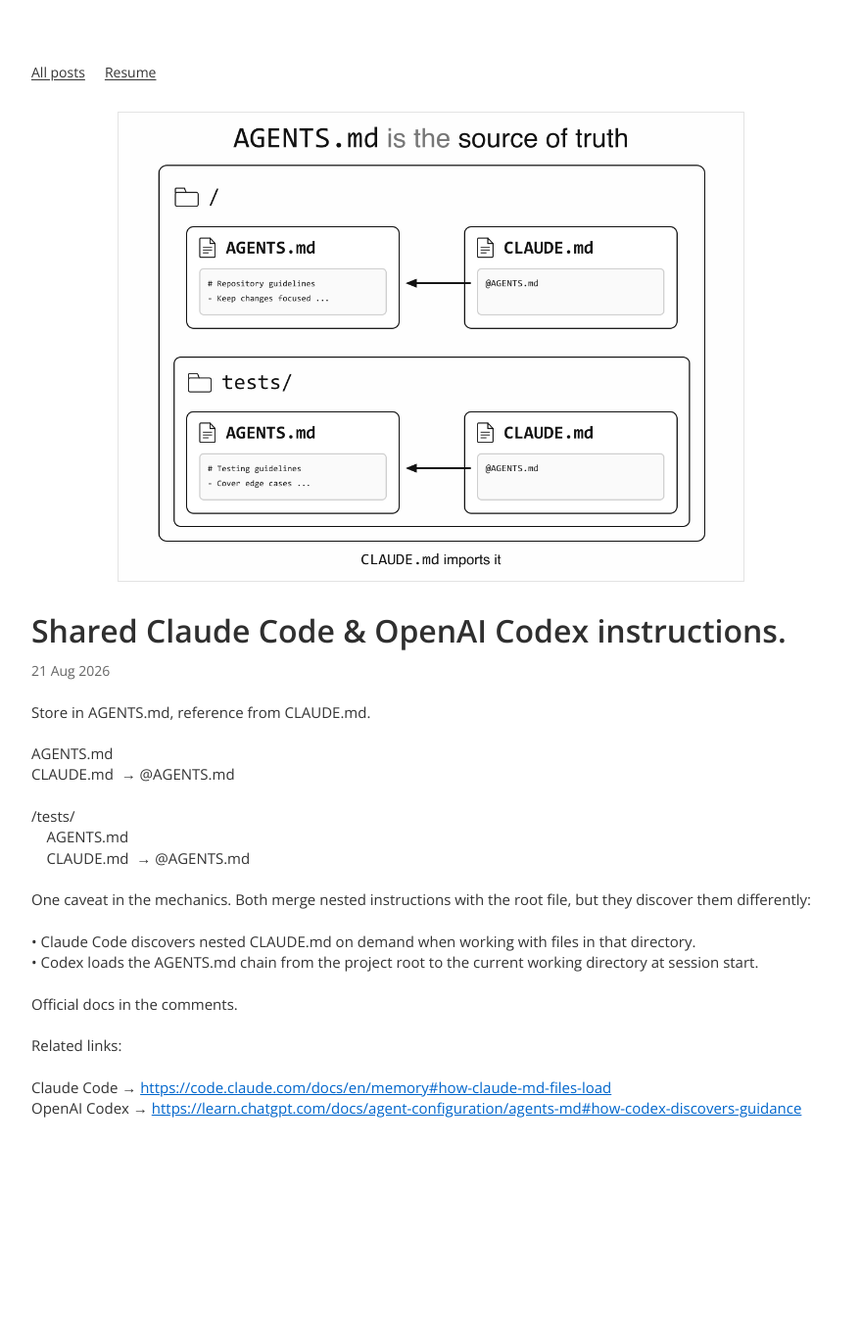
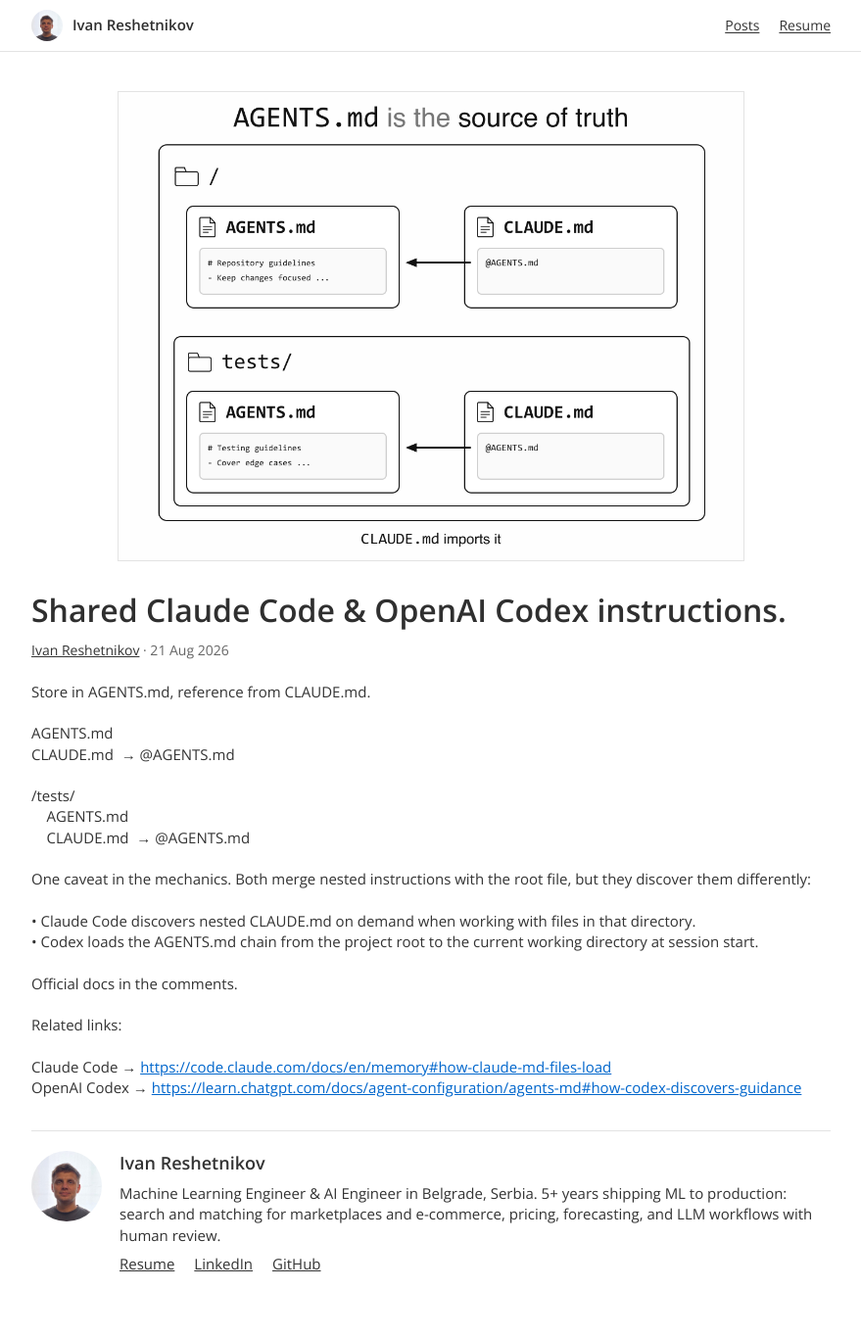
Before and after one commit to resivalex/django-blog, a Django app: page /posts/agents-md-claude-md/ in a window 1280 px wide. Shown: the whole page at 98% size, without its empty margins (200-1079 px from the left). Before the commit the page ends 1141 px from the top, so only its background shows below. Run offline with Django 3.2, Linux system fonts and the light colour scheme.

Commit message:
Optimize layout
Co-Authored-By: Claude Opus 5.5 <noreply@anthropic.com>

```diff
--- a/app/posts.py
+++ b/app/posts.py
@@ -4,6 +4,7 @@ from datetime import date
 POSTS = [
     {
         "slug": "english-review-instruction",
+        "description": 'My coding agent reviews the English in every prompt before the task. How I made one global instruction stable, and what it costs per session.',
         "date": date(2026, 9, 22),
         "title": 'No new app. No new habit. Just better English while I work.',
         "image": "english-review.png",
@@ -57,6 +58,7 @@ The full instruction → https://gist.github.com/resivalex/bdfd0769672b9c8a954a4
     },
     {
         "slug": "agents-md-claude-md",
+        "description": 'Share one set of instructions between Claude Code and OpenAI Codex: keep it in AGENTS.md, import it from CLAUDE.md, and know how each tool finds nested files.',
         "date": date(2026, 8, 21),
         "title": 'Shared Claude Code & OpenAI Codex instructions.',
         "image": "agents-md.png",
@@ -85,6 +87,7 @@ OpenAI Codex → https://learn.chatgpt.com/docs/agent-configuration/agents-md#ho
     },
     {
         "slug": "product-type-discovery",
+        "description": 'Product type discovery for millions of products with no taxonomy: a same-type contract, an LLM judge for merges, metric learning, and active learning.',
         "date": date(2026, 8, 3),
         "title": "Can't name. Can't count. Still have to classify.",
         "image": "product-type-discovery.gif",
--- a/app/static/app/styles.css
+++ b/app/static/app/styles.css
@@ -242,21 +242,89 @@ section + section {
 
 /* Posts */
 
-.post-preview {
-  margin-bottom: 32px;
+.site-bar {
+  position: sticky;
+  top: 0;
+  z-index: 10;
+  background: #fff;
+  border-bottom: 1px solid #e3e3e3;
 }
 
-.post-preview h2 {
+.site-bar-inner {
+  display: flex;
+  align-items: center;
+  justify-content: space-between;
+  max-width: 960px;
+  margin: 0 auto;
+  padding: 10px 72px;
+}
+
+.site-bar-author {
+  display: flex;
+  align-items: center;
+  gap: 10px;
+  color: #2f2f2f;
+  font-weight: 600;
+  text-decoration: none;
+}
+
+.site-bar-author img {
+  border-radius: 50%;
+}
+
+.site-bar-links {
+  display: flex;
+  gap: 20px;
+  font-size: 14px;
+}
+
+.site-bar-links a {
+  color: #333;
+  text-underline-offset: 2px;
+}
+
+.site-bar + .resume-page {
+  padding-top: 40px;
+}
+
+.post-card {
+  display: grid;
+  grid-template-columns: 200px 1fr;
+  gap: 24px;
+  align-items: start;
+  margin-bottom: 20px;
+  padding: 16px;
+  color: inherit;
+  text-decoration: none;
+  border: 1px solid #e3e3e3;
+  border-radius: 8px;
+}
+
+.post-card:hover {
+  border-color: #9f9f9f;
+}
+
+.post-card:hover h2 {
+  text-decoration: underline;
+}
+
+.post-card h2 {
   margin-bottom: 4px;
   font-size: 21px;
 }
 
-.post-preview h2 a {
-  text-decoration: none;
+.post-card .post-excerpt {
+  margin-bottom: 0;
 }
 
-.post-preview h2 a:hover {
-  text-decoration: underline;
+.post-card-image {
+  width: 100%;
+  height: auto;
+  aspect-ratio: 4 / 3;
+  object-fit: contain;
+  background: #fff;
+  border: 1px solid #eee;
+  border-radius: 4px;
 }
 
 .post-excerpt {
@@ -276,6 +344,46 @@ section + section {
 
 .post .post-date {
   margin-bottom: 22px;
+}
+
+.posts-intro {
+  margin: 8px 0 0;
+  font-size: 16px;
+}
+
+.author-box {
+  display: flex;
+  align-items: flex-start;
+  gap: 18px;
+}
+
+.author-photo {
+  flex: none;
+  border-radius: 50%;
+}
+
+.author-box {
+  margin-bottom: 32px;
+  padding-top: 20px;
+  border-top: 1px solid #e3e3e3;
+}
+
+.author-box p {
+  margin-bottom: 8px;
+}
+
+.author-name {
+  font-size: 18px;
+  font-weight: 600;
+}
+
+.author-links {
+  display: flex;
+  gap: 20px;
+}
+
+.author-links a {
+  color: #333;
 }
 
 .post-body {
@@ -301,6 +409,15 @@ section + section {
 
   .post h1 {
     font-size: 26px;
+  }
+
+  .site-bar-inner {
+    padding: 8px 22px;
+  }
+
+  .post-card {
+    grid-template-columns: 1fr;
+    gap: 14px;
   }
 }
 
--- a/app/templates/app/base.html
+++ b/app/templates/app/base.html
@@ -6,11 +6,18 @@
     <meta name="viewport" content="width=device-width, initial-scale=1">
     <title>{% block title %}{% endblock %}</title>
     <meta name="description" content="{% block description %}{% endblock %}">
+    <meta name="author" content="Ivan Reshetnikov">
     <link rel="canonical" href="https://resivalex.com{{ request.path }}">
-    {# ponytail: og:title and og:description fall back to <title> and the description above #}
     <meta property="og:site_name" content="Ivan Reshetnikov">
     <meta property="og:url" content="https://resivalex.com{{ request.path }}">
-    {% block og %}<meta property="og:type" content="website">{% endblock %}
+    <meta property="og:title" content="{% block og_title %}{% endblock %}">
+    <meta property="og:description" content="{% block og_description %}{% endblock %}">
+    {% block og %}
+    <meta property="og:type" content="website">
+    <meta property="og:image" content="https://resivalex.com/static/app/ivan-reshetnikov.jpg">
+    <meta property="og:image:alt" content="Ivan Reshetnikov">
+    <meta name="twitter:card" content="summary">
+    {% endblock %}
     <link href="{% static 'app/styles.css' %}" rel="stylesheet">
     <link rel="icon" type="image/png" href="{% static 'app/favicon.png' %}" />
     {% block structured_data %}{% endblock %}
--- a/app/templates/app/post.html
+++ b/app/templates/app/post.html
@@ -2,7 +2,11 @@
 
 {% block title %}{{ post.title }} | Ivan Reshetnikov{% endblock %}
 
-{% block description %}{{ post.excerpt }}{% endblock %}
+{% block description %}{{ post.description }}{% endblock %}
+
+{% block og_title %}{{ post.title }}{% endblock %}
+
+{% block og_description %}{{ post.description }}{% endblock %}
 
 {% block og %}
     <meta property="og:type" content="article">
@@ -21,23 +25,42 @@
   "datePublished": "{{ post.date|date:"Y-m-d" }}",
   "image": "https://resivalex.com/static/app/posts/{{ post.image }}",
   "url": "https://resivalex.com/posts/{{ post.slug }}/",
-  "author": {"@type": "Person", "name": "Ivan Reshetnikov", "url": "https://resivalex.com/"}
+  "mainEntityOfPage": "https://resivalex.com/posts/{{ post.slug }}/",
+  "description": "{{ post.description|escapejs }}",
+  "author": {
+    "@type": "Person",
+    "name": "Ivan Reshetnikov",
+    "url": "https://resivalex.com/",
+    "jobTitle": "Machine Learning Engineer & AI Engineer",
+    "image": "https://resivalex.com/static/app/ivan-reshetnikov.jpg",
+    "sameAs": ["https://www.linkedin.com/in/resivalex/", "https://github.com/resivalex"]
+  }
 }
 </script>
 {% endblock %}
 
 {% block body %}
+{% include 'app/site-bar.html' %}
 <div class="resume-page">
-    <nav class="resume-actions">
-        <a href="/posts/">All posts</a>
-        <a href="/">Resume</a>
-    </nav>
 
     <article class="post">
         <img class="post-image" src="/static/app/posts/{{ post.image }}" alt="{{ post.alt }}">
         <h1>{{ post.title }}</h1>
-        <p class="post-date">{{ post.date|date:"j M Y" }}</p>
+        <p class="post-date"><a class="resume-link" href="/" rel="author">Ivan Reshetnikov</a> · {{ post.date|date:"j M Y" }}</p>
         <div class="post-body">{{ post.body|urlize }}</div>
+
+        <aside class="author-box">
+            <img class="author-photo" src="/static/app/ivan-reshetnikov.jpg" alt="Ivan Reshetnikov" width="72" height="72">
+            <div>
+                <p class="author-name">Ivan Reshetnikov</p>
+                <p>Machine Learning Engineer &amp; AI Engineer in Belgrade, Serbia. 5+ years shipping ML to production: search and matching for marketplaces and e-commerce, pricing, forecasting, and LLM workflows with human review.</p>
+                <p class="author-links">
+                    <a href="/">Resume</a>
+                    <a href="https://www.linkedin.com/in/resivalex/" rel="me" target="_blank">LinkedIn</a>
+                    <a href="https://github.com/resivalex" rel="me" target="_blank">GitHub</a>
+                </p>
+            </div>
+        </aside>
     </article>
 </div>
 {% endblock %}
--- a/app/templates/app/resume.html
+++ b/app/templates/app/resume.html
@@ -3,6 +3,10 @@
 {% block title %}Ivan Reshetnikov | Machine Learning Engineer &amp; AI Engineer{% endblock %}
 
 {% block description %}ML engineer with 5+ years shipping models to production and building LLM workflows since 2023.{% endblock %}
+
+{% block og_title %}Ivan Reshetnikov | Machine Learning Engineer &amp; AI Engineer{% endblock %}
+
+{% block og_description %}ML engineer with 5+ years shipping models to production and building LLM workflows since 2023.{% endblock %}
 
 {% block structured_data %}
 <script type="application/ld+json">
@@ -12,6 +16,7 @@
   "name": "Ivan Reshetnikov",
   "jobTitle": "Machine Learning Engineer & AI Engineer",
   "url": "https://resivalex.com/",
+  "image": "https://resivalex.com/static/app/ivan-reshetnikov.jpg",
   "address": {"@type": "PostalAddress", "addressLocality": "Belgrade", "addressCountry": "RS"},
   "sameAs": ["https://www.linkedin.com/in/resivalex/", "https://github.com/resivalex"]
 }
--- /dev/null
+++ b/app/templates/app/site-bar.html
@@ -0,0 +1,12 @@
+<header class="site-bar">
+    <div class="site-bar-inner">
+        <a class="site-bar-author" href="/" rel="author">
+            <img src="/static/app/ivan-reshetnikov.jpg" alt="" width="32" height="32">
+            <span>Ivan Reshetnikov</span>
+        </a>
+        <nav class="site-bar-links">
+            <a href="/posts/">Posts</a>
+            <a href="/">Resume</a>
+        </nav>
+    </div>
+</header>
```
Also changed, not shown: app/templates/app/posts.html (+31 -11 lines), app/static/app/ivan-reshetnikov.jpg (added), app/static/app/posts/agents-md-claude-md-thumb.jpg (added), app/static/app/posts/english-review-instruction-thumb.jpg (added), app/static/app/posts/product-type-discovery-thumb.jpg (added).
